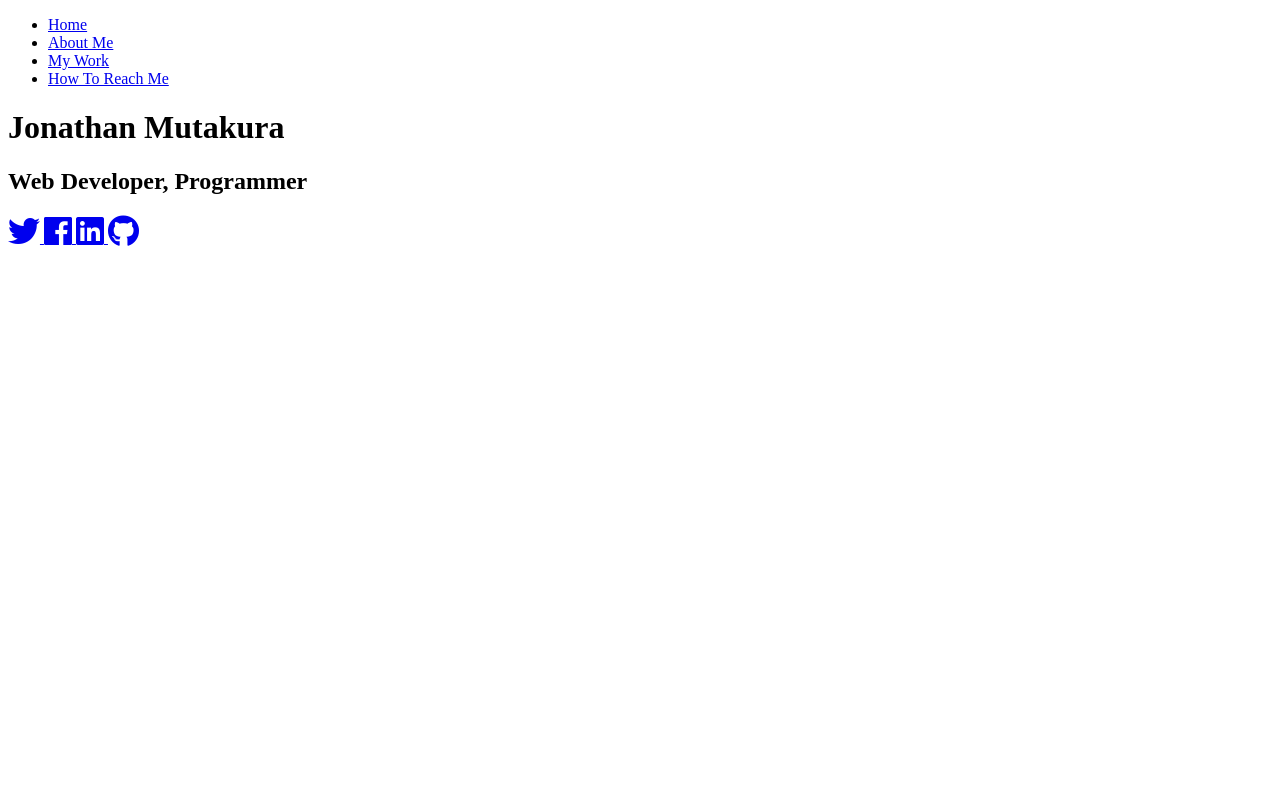
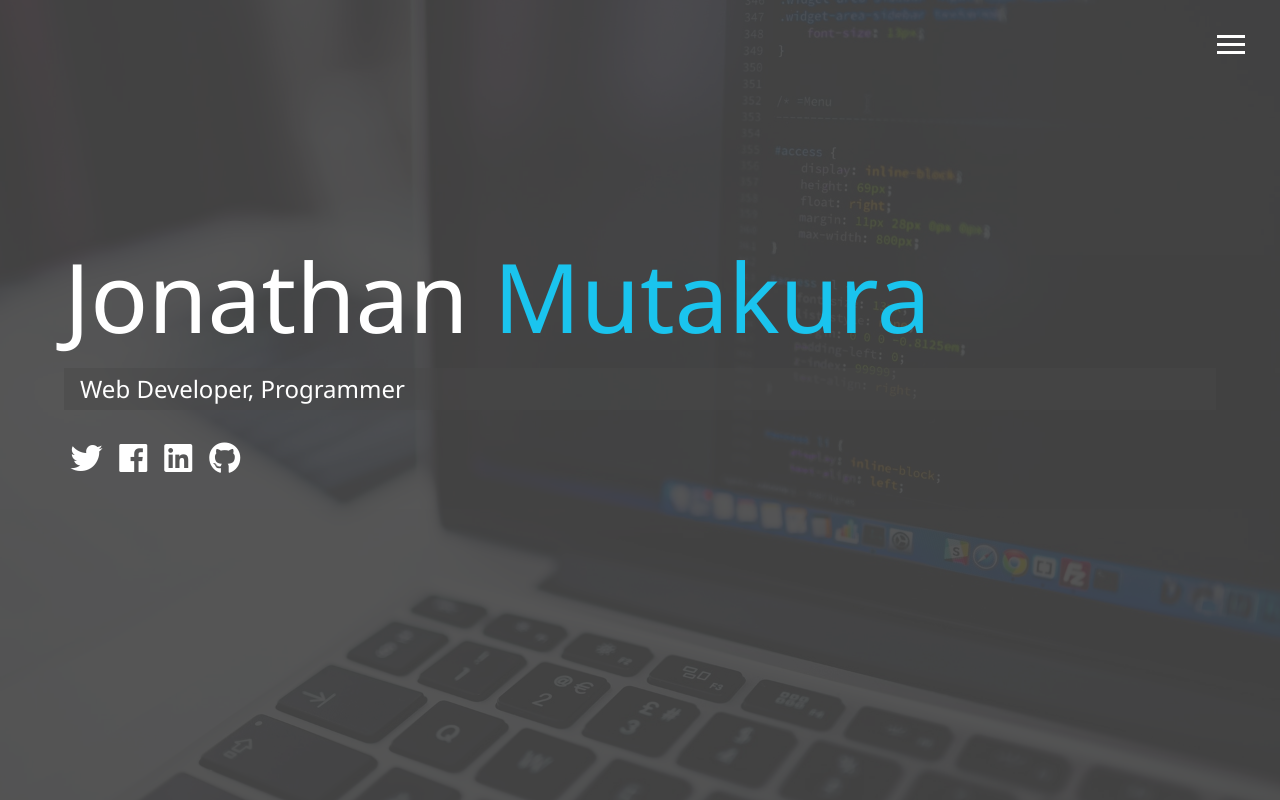
Before and after one commit to jmutakura/portfolio2, a Flask app: page / in a window 1280 px wide. Run offline with Flask 2, Linux system fonts and the light colour scheme; some libraries are stand-ins or nearby versions.

Commit message:
commented out the favicon again

```diff
--- a/templates/about.html
+++ b/templates/about.html
@@ -10,7 +10,6 @@
 			integrity="sha384-hWVjflwFxL6sNzntih27bfxkr27PmbbK/iSvJ+a4+0owXq79v+lsFkW54bOGbiDQ"
 			crossorigin="anonymous"
 		/>
-		<!-- <link rel="icon" href="../static/img/favicon.ico" /> -->
 		<link rel="stylesheet" href="../static/css/main.css" />
 		<title>About Me</title>
 	</head>
--- a/templates/contact.html
+++ b/templates/contact.html
@@ -10,7 +10,6 @@
 			integrity="sha384-hWVjflwFxL6sNzntih27bfxkr27PmbbK/iSvJ+a4+0owXq79v+lsFkW54bOGbiDQ"
 			crossorigin="anonymous"
 		/>
-		<!-- <link rel="icon" href="../static/img/favicon.ico" /> -->
 		<link rel="stylesheet" href="../static/css/main.css" />
 		<title>Contact Me</title>
 	</head>
--- a/templates/index.html
+++ b/templates/index.html
@@ -10,8 +10,7 @@
 			integrity="sha384-hWVjflwFxL6sNzntih27bfxkr27PmbbK/iSvJ+a4+0owXq79v+lsFkW54bOGbiDQ"
 			crossorigin="anonymous"
 		/>
-		<link rel="icon" href="../static/img/favicon.ico" />
-		<!-- <link rel="stylesheet" href="../static/css/main.css" /> -->
+		<link rel="stylesheet" href="../static/css/main.css" />
 		<title>Welcome To My Portfolio</title>
 	</head>
 
--- a/templates/work.html
+++ b/templates/work.html
@@ -10,7 +10,6 @@
 			integrity="sha384-hWVjflwFxL6sNzntih27bfxkr27PmbbK/iSvJ+a4+0owXq79v+lsFkW54bOGbiDQ"
 			crossorigin="anonymous"
 		/>
-		<!-- <link rel="icon" href="../static/img/favicon.ico" /> -->
 		<link rel="stylesheet" href="../static/css/main.css" />
 		<title>View My Work</title>
 	</head>
```
